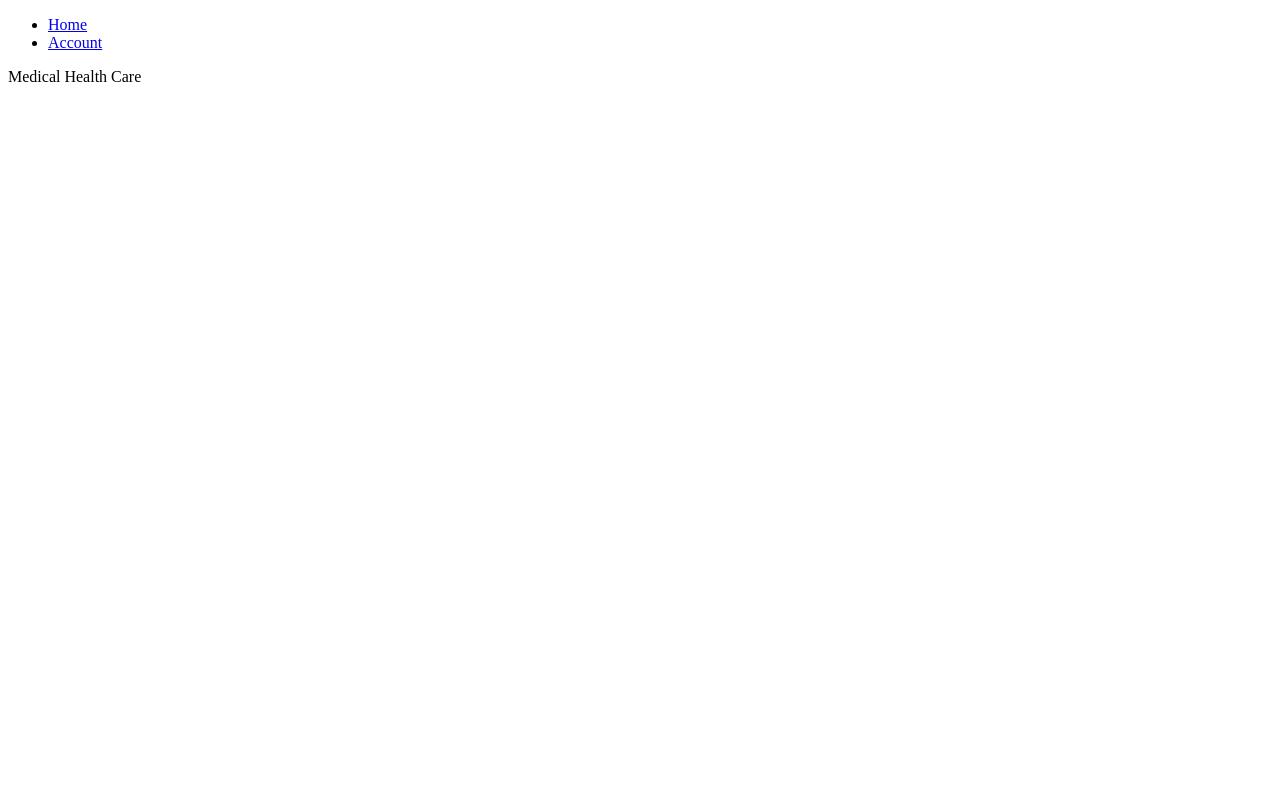
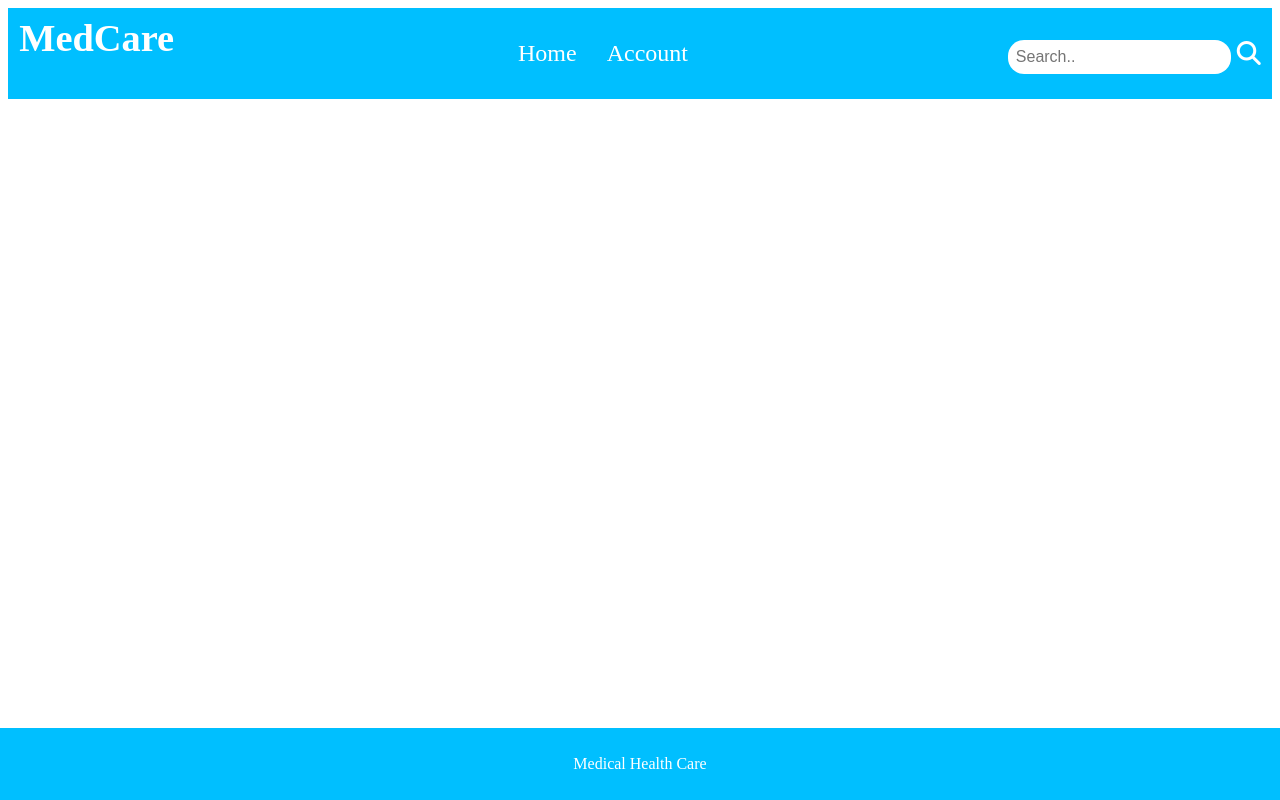
Before and after one commit to muskaanmahajan21/Medicare, a plain HTML site: page main.html in a window 1280 px wide. Drawn offline with Linux system fonts and the light colour scheme.

Commit message:
third commit

```diff
--- a/maiin.css
+++ /dev/null
@@ -1,3 +0,0 @@
-.navtop{
-
-}
--- /dev/null
+++ b/main.css
@@ -0,0 +1,78 @@
+.navbar{
+  position: relative;
+  top: 0;
+  left: 0;
+  right: 0;
+  width: 100%;
+}
+.Topbar{
+    overflow: hidden;
+    position: relative;
+    text-align: center;
+    background-color: deepskyblue;
+    color: white;
+    padding: 0.5rem 0.7rem;
+    font-size: 1.5rem;
+}
+.Topbar a{
+  color: white;
+  text-decoration: none;
+  display: inline-block;
+  margin-left: 1.5rem;
+}
+
+.Topbar .search{
+  border-radius: 1rem;
+  text-align: right;
+  text-shadow: 0.5rem;
+  position: relative;
+  display: inline;
+  float: right;
+}
+.Topbar .search input{
+    border-radius: 1rem;
+    padding: 0.5rem;
+    border: none;
+    background-color: white;
+    color: black;
+    font-size: 1rem;
+    transition: 0.4s ease-in-out;
+}
+.Topbar .search input:focus{
+    outline: none;
+    width: 15rem;
+}
+.Topbar .search .i {
+  position: absolute;
+  top: 2rem;
+  right: 1rem;
+  transform: translateY(-50%);
+}
+
+.Topbar .i{
+  cursor: pointer;
+  font-size: 1.2rem;
+  color: inherit;
+}
+.Topbar h3{
+  font-size: 2.4rem;
+  margin-top: 1rem;
+  margin: 0;
+  display: inline;
+  float: left;
+}
+.Topbar a:hover{
+    color: lightblue;
+}
+
+
+.footer{
+  position: fixed;
+  bottom: 0;
+  left: 0;
+  right: 0;
+  background-color: deepskyblue;
+  color: white;
+  text-align: center;
+  padding: 0.7rem;
+}
--- a/main.html
+++ b/main.html
@@ -3,17 +3,31 @@
 <head>
     <meta charset="UTF-8">
     <meta name="viewport" content="width=device-width, initial-scale=1.0">
+    <link rel="stylesheet" href="https://cdnjs.cloudflare.com/ajax/libs/font-awesome/6.7.2/css/all.min.css" integrity="sha512-Evv84Mr4kqVGRNSgIGL/F/aIDqQb7xQ2vcrdIwxfjThSH8CSR7PBEakCr51Ck+w+/U6swU2Im1vVX0SVk9ABhg==" crossorigin="anonymous" referrerpolicy="no-referrer" />
+    <link rel="stylesheet" href="main.css">
     <title>Document</title>
 </head>
 <body>
     <nav class="navtop">
+
         <div class="Topbar">
+            <h3>MedCare</h3>
+
         <ul>
-            <li><a href="#">Home</a></li>
-            <li><a href="#">Account</a></li>
+            <a href="#">Home</a>
+            <a href="#">Account</a>
+
+        <div class ="search">
+            <input type="text" placeholder="Search.." >
+            <i class="fa-solid fa-magnifying-glass"></i>
+        </div>
+
         </ul>
         </div>
     </nav>
+
+
+
 
     <footer>
         <div class="footer">
```
